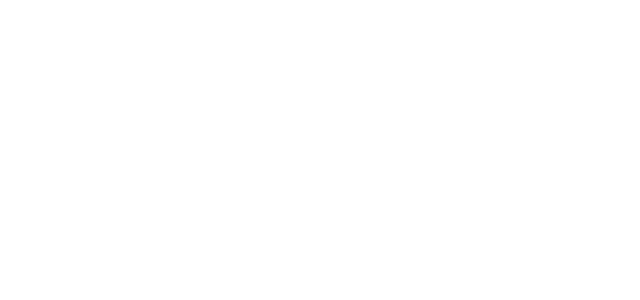
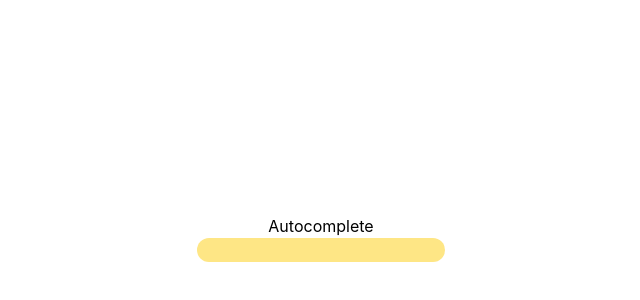
Before and after one commit to AjinkyaAshok/react-vite-machine-coding, a React (Vite) app: page / in a window 1280 px wide. Shown: the part 162-462 px from the top of the page, without its empty margins (319-959 px from the left). Built offline with nearby package versions, Linux system fonts and the light colour scheme; the HTML template or start-up script is replaced by a standard one.

Commit message:
feat: Add Autocomplete and Dropdown components

```diff
--- a/src/App.jsx
+++ b/src/App.jsx
@@ -7,9 +7,10 @@
 import StarRating from "./components/StarRating";
 import ProgressBar from "./components/ProgressBar";
 import Toast from "./components/Toast";
+import Dropdown from "./components/Dropdown";
+import Autocomplete from "./components/Autocomplete";
 
 export default function App() {
-
   return (
     <div>
       {/* <Todo /> */}
@@ -18,7 +19,9 @@
       {/* <Modal /> */}
       {/* <StarRating/> */}
       {/* <ProgressBar value={100}/> */}
-      <Toast value={"hello"} type={"error"} />
+      {/* <Toast message={"hello"} type={"error"}  /> */}
+      {/* <Dropdown options={["React","Next","Angular"]} /> */}
+      <Autocomplete options={["React", "Vue", "Angular", "Svelte", "Next.js"]}/>
     </div>
   );
 }
--- /dev/null
+++ b/src/components/Autocomplete.jsx
@@ -0,0 +1,39 @@
+import React, { useEffect, useState } from "react";
+
+export default function Autocomplete({ options }) {
+  const [word, setWord] = useState("");
+  const [debounced, setDebounced] = useState("");
+
+  useEffect(() => {
+    const timer = setTimeout(() => {
+        setDebounced(word)
+    }, 1000);
+    return () => clearTimeout(timer);
+  }, [word]);
+
+  const filteredOptions =
+    debounced.trim() === ""
+      ? []
+      : options.filter((item) =>
+          item.toLowerCase().includes(debounced.toLowerCase()),
+        );
+
+  return (
+    <div className="flex mx-auto flex-col justify-center items-center h-screen">
+      <h1>Autocomplete</h1>
+      <input
+        onChange={(e) => setWord(e.target.value)}
+        type="text"
+        name=""
+        id=""
+        value={word}
+        className="bg-amber-200 rounded-2xl"
+      />
+
+      {filteredOptions.map((item) => (
+        <div onClick={() => setWord(item)}>{item}</div>
+      ))}
+      {word && filteredOptions.length === 0 && <div>No results found</div>}
+    </div>
+  );
+}
--- /dev/null
+++ b/src/components/Dropdown.jsx
@@ -0,0 +1,41 @@
+import React, { useEffect, useRef, useState } from "react";
+
+export default function Dropdown({ options }) {
+  const [drop, setDrop] = useState(false);
+  const [selected, setSelected] = useState("SELECT FRAMWORK ");
+  const dropdownRef = useRef(null);
+
+  const handleClick = (e) => {
+    if (dropdownRef.current && !dropdownRef.current.contains(e.target)) {
+      setDrop(false);
+    }
+  };
+
+  useEffect(() => {
+    document.addEventListener("mousedown", handleClick);
+
+    return () => {
+      document.addEventListener("mousedown", handleClick);
+    };
+  });
+
+  return (
+    <div ref={dropdownRef}>
+      <h1 onClick={() => setDrop(!drop)}>
+        {selected}
+        {drop ? "▲" : "▼"}
+      </h1>
+      {drop &&
+        options.map((item) => (
+          <div
+            onClick={() => {
+              setSelected(item);
+              setDrop(false);
+            }}
+          >
+            {item}
+          </div>
+        ))}
+    </div>
+  );
+}
```
